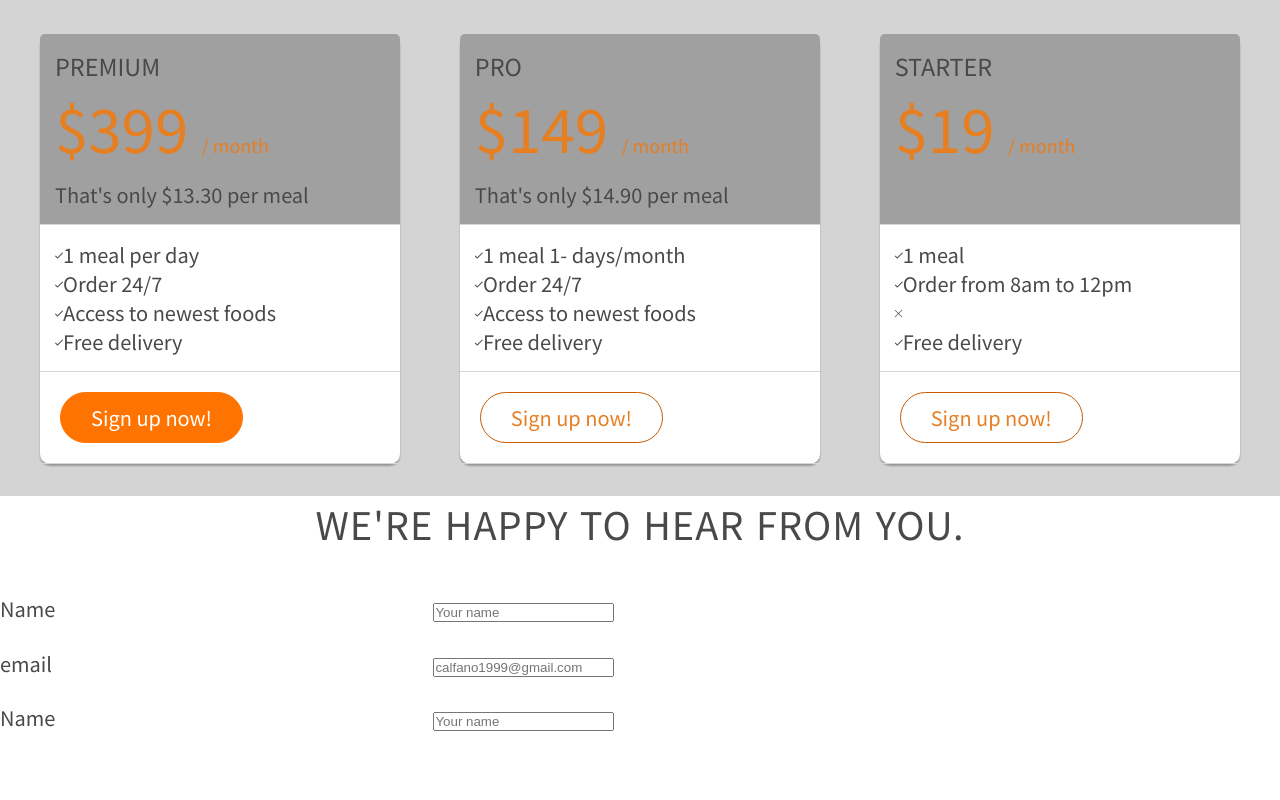
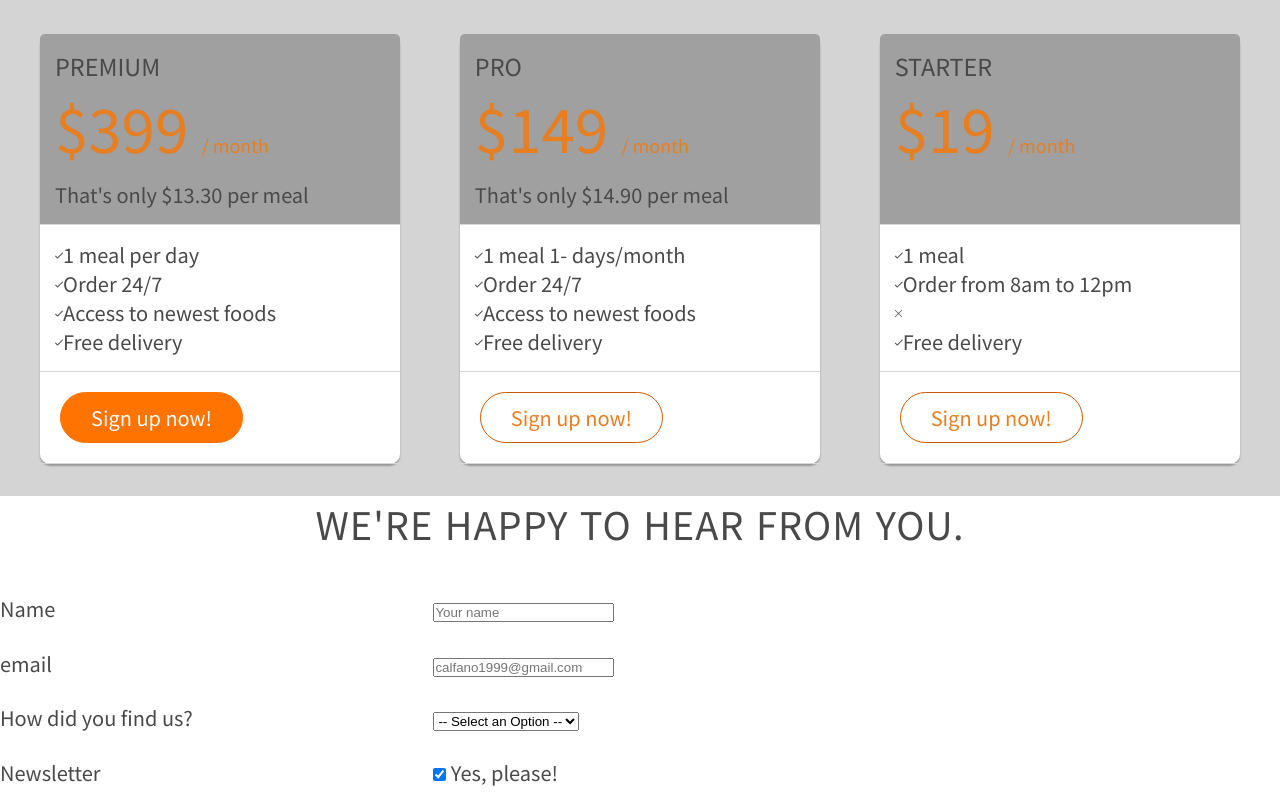
Before and after one commit to CAlfanoNerey/webdevteentech, a plain HTML site: page index.html in a window 1280 px wide. Shown: the part 1447-2247 px from the top of the page. Before the commit the page ends 2192 px from the top, so only its background shows below. Drawn offline with Linux system fonts and the light colour scheme; files whose address does not match are found by name.

Commit message:
updated index to include more options/ checkbox

```diff
--- a/index.html
+++ b/index.html
@@ -182,10 +182,26 @@
         </div>
         <div class="row">
           <div class="col span-1-of-3">
-            <label for="name">Name</label>
+            <label for="find-us">How did you find us?</label>
           </div>
           <div class="col span-2-of-3">
-            <input type="text" name="name" id="name" placeholder="Your name" required>
+            <!-- select is a dropdown menu -->
+            <select name="find-us" id="find-us">
+              <option hidden disabled selected value >-- Select an Option --</option>
+              <option value="Friends">Friends</option>
+              <option value="Search engine">Search Engine</option>
+              <option value="Ad">Ad</option>
+              <option value="Other">Other</option>
+            </select>
+          </div>
+        </div>
+        <div class="row">
+          <div class="col span-1-of-3">
+            <label for="find-us">Newsletter</label>
+          </div>
+          <div class="col span-2-of-3">
+            <input type="checkbox" name="news" id="news" checked> Yes, please!
+
           </div>
         </div>
       </form>
```
